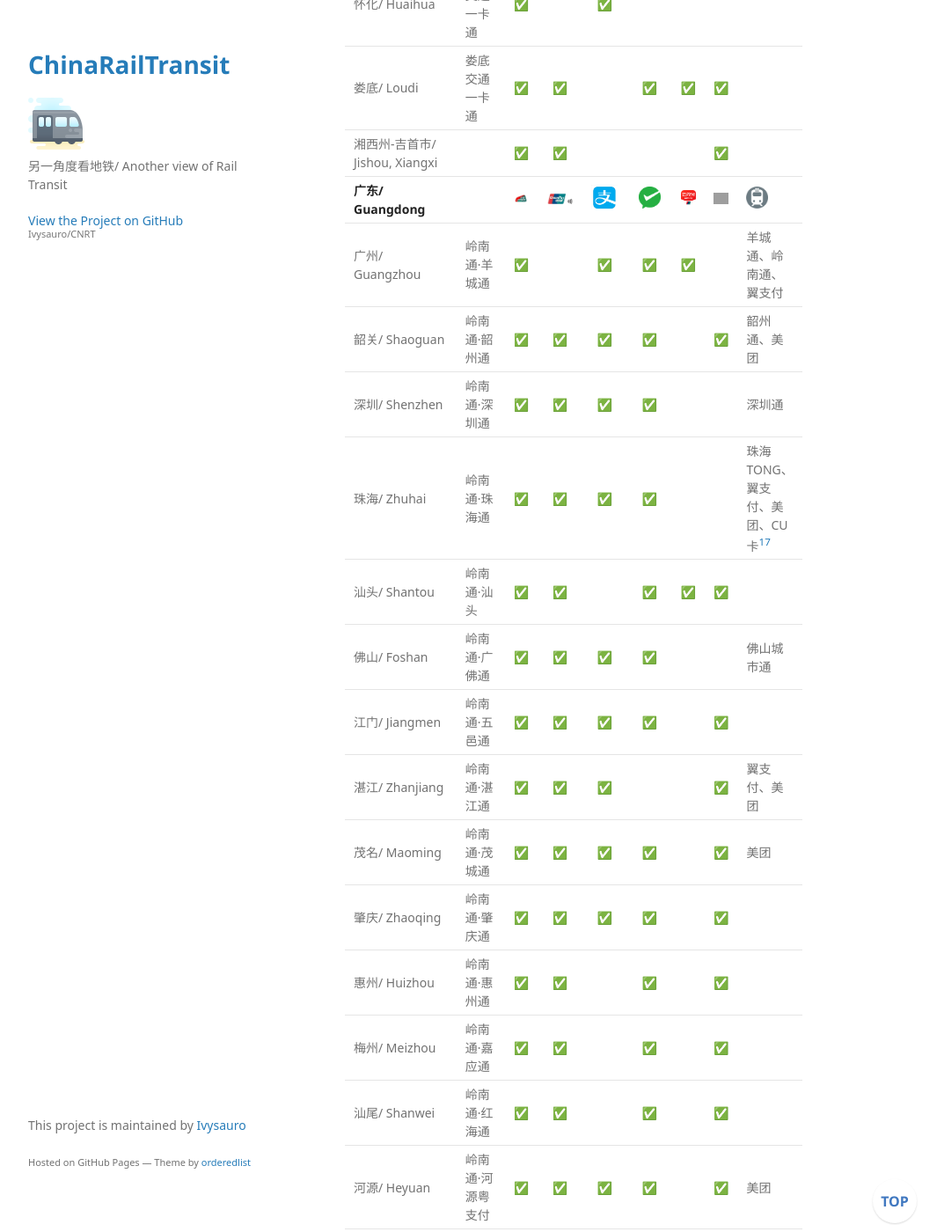
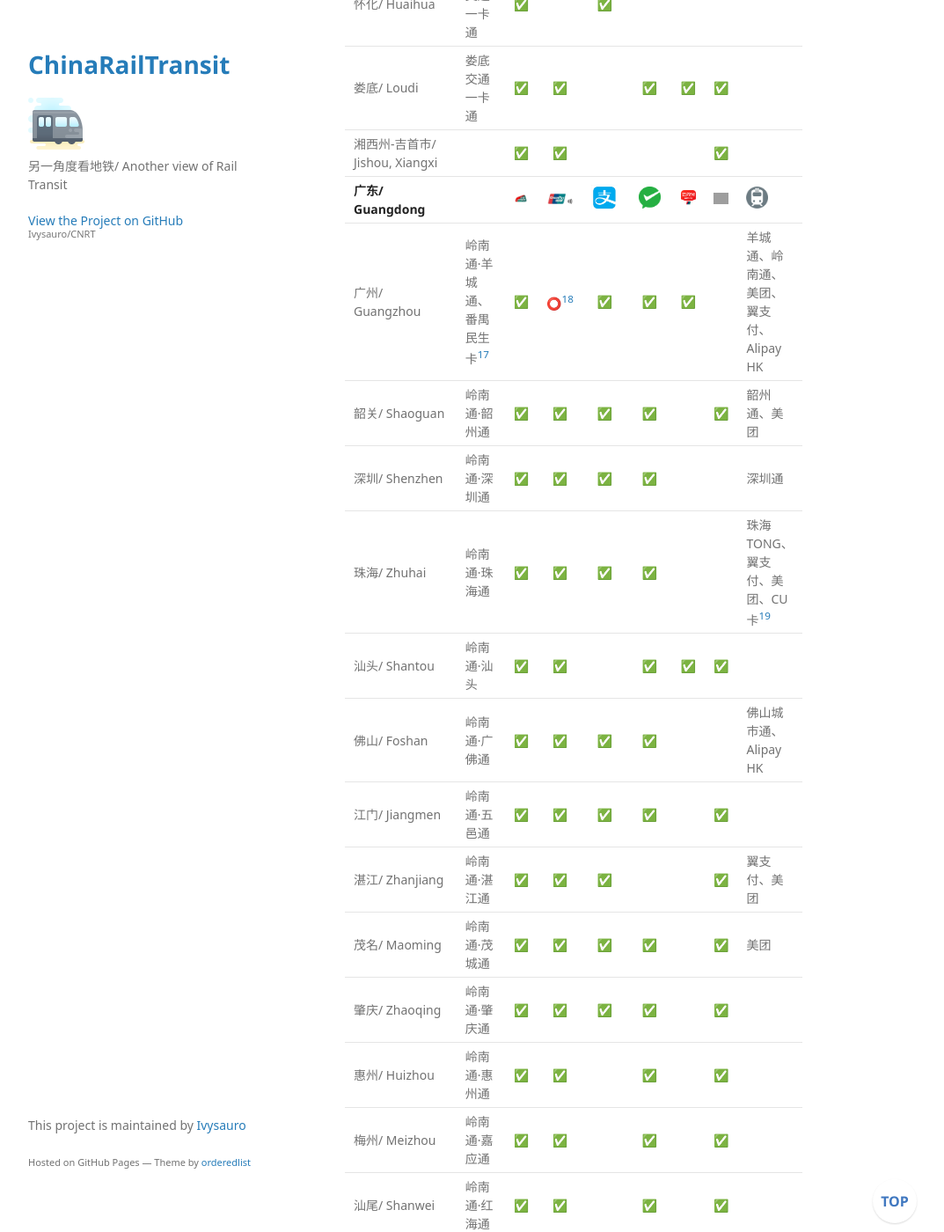
Before and after one commit to Ivysauro/CNRT, a Jekyll site: the page built from data/Bus Pay.md, in a window 1280 px wide and 1400 px high, scrolled down 18333 px. Shown: the whole window at 88% size, without its empty margins (178-1251 px from the left). Built offline with Jekyll 4.4.1, drawn with Linux system fonts in a browser that asks for light colours; some web fonts are replaced; our own code applies the rules of GitHub Pages for plain Markdown files; a script that is not in the unit is left out; some of the changed text lies outside the part shown; grey boxes are pictures that could not be loaded.

Commit message:
Update Bus Pay.md
* 广州公交已支持银联闪付（仅手机闪付或IC信用卡闪付）
* 广州番禺区自行发行广电行业卡「番禺民生卡」，可在番禺区属公交路线使用，采线上账户联机交易方式扣费
* Alipay HK国际服务-乘车码支持广州、佛山、中山三地乘车码

```diff
--- a/data/Bus Pay.md
+++ b/data/Bus Pay.md
@@ -295,12 +295,12 @@
 | 娄底/ Loudi | 娄底交通一卡通 | ✅ | ✅ | | ✅ | ✅ | ✅ | |
 | 湘西州-吉首市/ Jishou, Xiangxi | | ✅ | ✅ | | | | ✅ | |
 | **广东/ Guangdong** | | <img src="https://raw.githubusercontent.com/Ivysauro/CNRT/master/images/T-Union.png" width="40" hegiht="40" alt="T-Union"/> | <img src="https://raw.githubusercontent.com/Ivysauro/CNRT/master/images/Unionpay NFC.png" width="40" hegiht="40" alt="Unionpay Quickpass"/> | <img src="https://raw.githubusercontent.com/Ivysauro/CNRT/master/images/Alipay.png" width="30" hegiht="30" alt="Alipay Transit QR Code"/> | <img src="https://raw.githubusercontent.com/Ivysauro/CNRT/master/images/WeChat Pay.png" width="25" hegiht="25" alt="WeChat Pay Transit QR Code"/> | <img src="https://raw.githubusercontent.com/Ivysauro/CNRT/master/images/Unionpay.png" width="25" hegiht="25" alt="Unionpay Transit QR Code"/> | <img src="https://raw.githubusercontent.com/Ivysauro/CNRT/master/images/China Unionpay QR.png" width="40" hegiht="40" alt="Unionpay QR Code"/> | <img src="https://raw.githubusercontent.com/Ivysauro/CNRT/master/images/Rail Transit.png" width="25" hegiht="25" alt="Transit QR Code of Additional Apps"/> |
-| 广州/ Guangzhou | 岭南通·羊城通 | ✅ | | ✅ | ✅ | ✅ | | 羊城通、岭南通、翼支付 |
+| 广州/ Guangzhou | 岭南通·羊城通、番禺民生卡[^can-py] | ✅ | ⭕[^can] | ✅ | ✅ | ✅ | | 羊城通、岭南通、美团、翼支付、Alipay HK |
 | 韶关/ Shaoguan | 岭南通·韶州通 | ✅ | ✅ | ✅ | ✅ | | ✅ | 韶州通、美团 |
 | 深圳/ Shenzhen | 岭南通·深圳通 | ✅ | ✅ | ✅ | ✅ | | | 深圳通 |
 | 珠海/ Zhuhai | 岭南通·珠海通 | ✅ | ✅ | ✅ | ✅ | | | 珠海TONG、翼支付、美团、CU卡[^zh] |
 | 汕头/ Shantou | 岭南通·汕头 | ✅ | ✅ | | ✅ | ✅ | ✅ | |
-| 佛山/ Foshan | 岭南通·广佛通 | ✅ | ✅ | ✅ | ✅ | | | 佛山城市通 |
+| 佛山/ Foshan | 岭南通·广佛通 | ✅ | ✅ | ✅ | ✅ | | | 佛山城市通、Alipay HK |
 | 江门/ Jiangmen | 岭南通·五邑通 | ✅ | ✅ | ✅ | ✅ | | ✅ | |
 | 湛江/ Zhanjiang | 岭南通·湛江通 | ✅ | ✅ | ✅ | | | ✅ | 翼支付、美团 |
 | 茂名/ Maoming | 岭南通·茂城通 | ✅ | ✅ | ✅ | ✅ | | ✅ | 美团 |
@@ -312,7 +312,7 @@
 | 阳江/ Yangjiang | 岭南通·漠江通 | ✅ | ✅ | ✅ | ✅ | | ✅ | |
 | 清远/ Qingyuan | 岭南通·广达通 | ✅ | ✅ | ✅ | ✅ | | ✅ | 美团 |
 | 东莞/ Dongguan | 岭南通·东莞通 | ✅ | ✅ | ✅ | ✅ | ✅ | | 东莞通 |
-| 中山/ Zhongshan | 岭南通·中山通 | ✅ | ✅ | ✅ | ✅ | | ✅ | 翼支付 |
+| 中山/ Zhongshan | 岭南通·中山通 | ✅ | ✅ | ✅ | ✅ | | ✅ | 翼支付、Alipay HK |
 | 潮州/ Chaozhou | 岭南通·韩江通 | ✅ | ✅ | ✅ | | | | |
 | 揭阳/ Jieyang | 岭南通·榕江通 | ✅ | ✅ | ✅ | ✅ | | ✅ | |
 | 云浮/ Yunfu | 岭南通·岭云通 | ✅ | ✅ | ✅ | ✅ | | ✅ | 岭南通 |
@@ -501,6 +501,8 @@
 [^ln]: 陇南：仅支持支付宝和微信的付款码
 [^wz]: 吴忠：仅支持支付宝和微信的付款码
 [^kr]: 克拉玛依：仅部分线路支持支付宝、微信和银联的付款码
+[^can]: 广州：仅支持银联手机闪付或银联IC信用卡闪付
+[^can-py]: 广州番禺：仅支持番禺区属路线（番字头）
 [^hk]: 香港：仅支持AlipayHk（即支付宝香港版）
 [^mo]: 澳门：仅支持电子现金（即内地已经逐渐淘汰的银联脱机闪付），为发卡行当日汇率
 [^mo2]: 澳门：理论上支持所有住建部城市一卡通标准的公交卡，推荐上海公共交通卡（紫卡），经多人测试可用，为卡机设定的固定汇率
```
